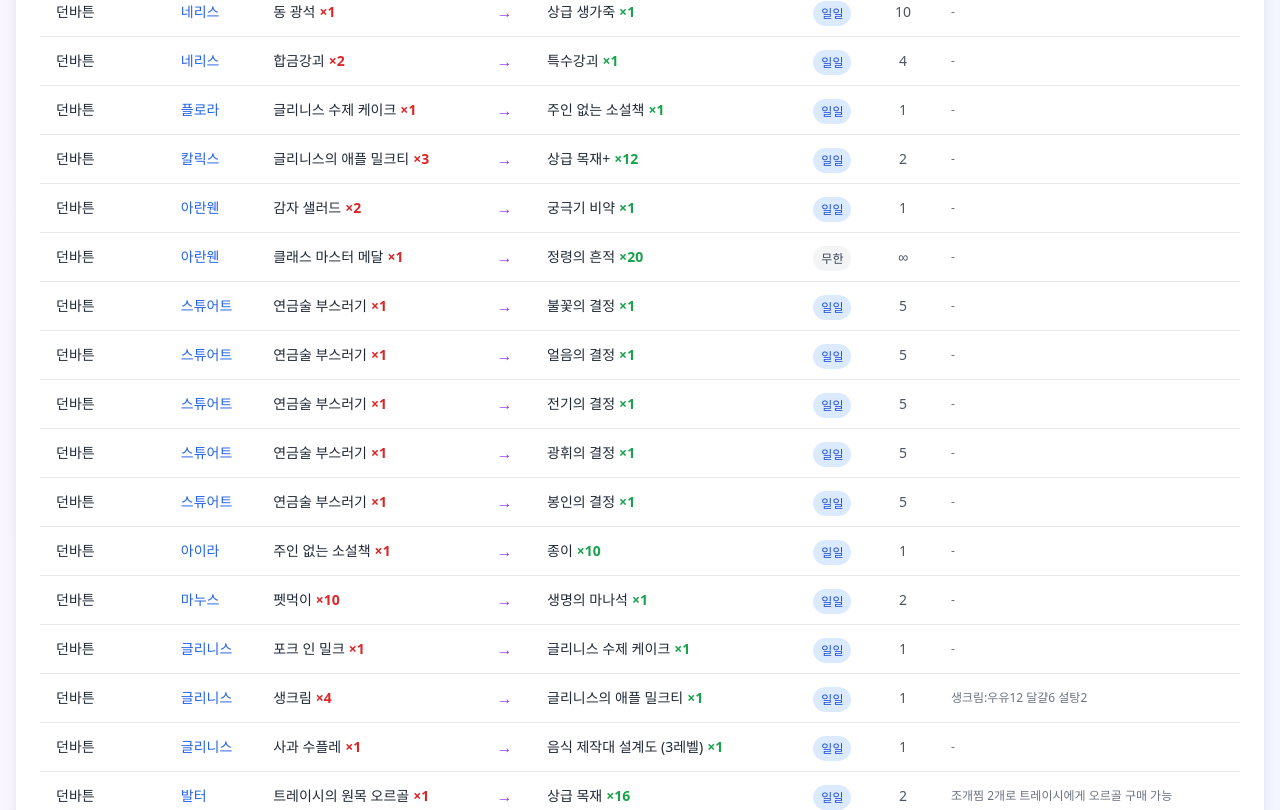
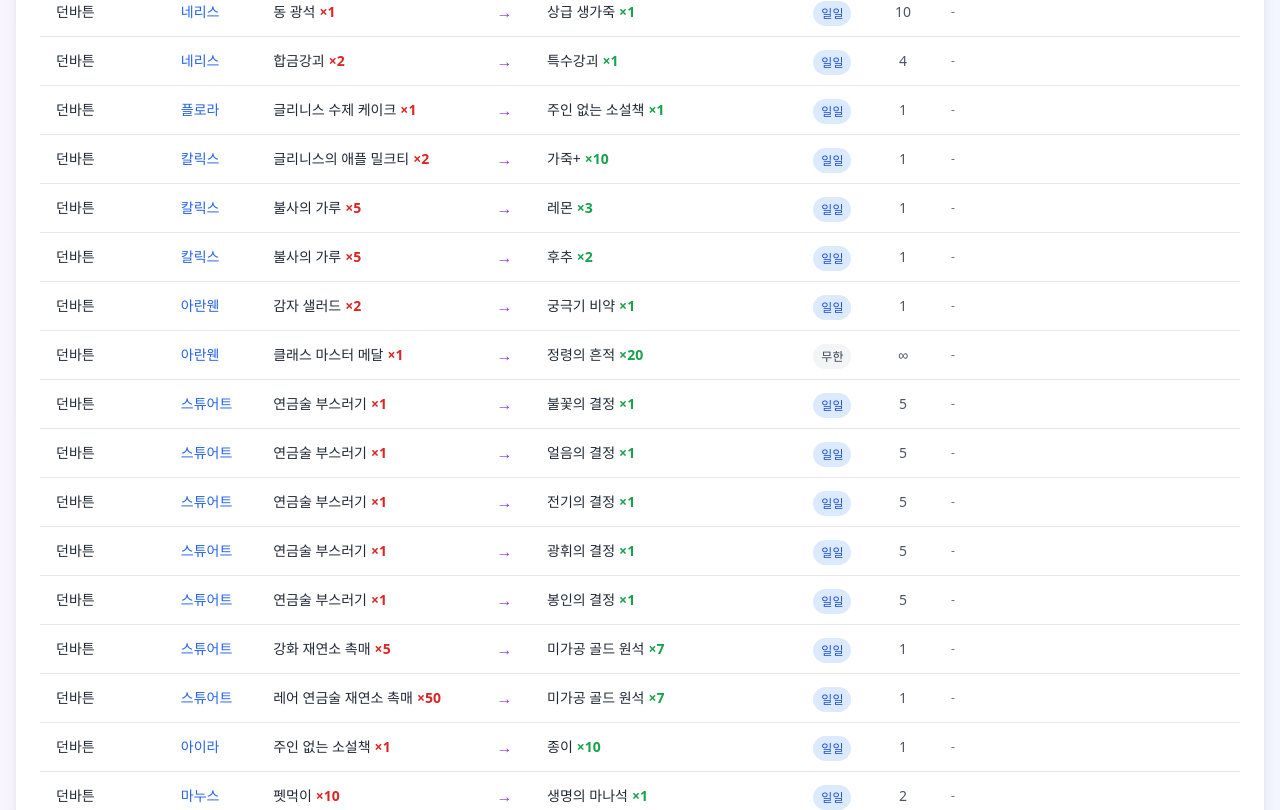
Before and after one commit to prorice/mobinogi-helper, a React (Vite) app: page /mobinogi-helper/exchange in a window 1280 px wide. Shown: the part 1570-2380 px from the top of the page. Built offline with nearby package versions, Linux system fonts and the light colour scheme.

Commit message:
던바튼 npc 정보 수정

```diff
--- a/src/data/exchangeData.ts
+++ b/src/data/exchangeData.ts
@@ -261,11 +261,31 @@
     region: '던바튼',
     npc: '칼릭스',
     need: '글리니스의 애플 밀크티',
-    needQty: 3,
-    get: '상급 목재+',
-    getQty: 12,
+    needQty: 2,
+    get: '가죽+',
+    getQty: 10,
     limit: '일일',
-    maxCount: 2,
+    maxCount: 1,
+  },
+  {
+    region: '던바튼',
+    npc: '칼릭스',
+    need: '불사의 가루',
+    needQty: 5,
+    get: '레몬',
+    getQty: 3,
+    limit: '일일',
+    maxCount: 1,
+  },
+  {
+    region: '던바튼',
+    npc: '칼릭스',
+    need: '불사의 가루',
+    needQty: 5,
+    get: '후추',
+    getQty: 2,
+    limit: '일일',
+    maxCount: 1,
   },
   {
     region: '던바튼',
@@ -339,6 +359,26 @@
   },
   {
     region: '던바튼',
+    npc: '스튜어트',
+    need: '강화 재연소 촉매',
+    needQty: 5,
+    get: '미가공 골드 원석',
+    getQty: 7,
+    limit: '일일',
+    maxCount: 1,
+  },
+  {
+    region: '던바튼',
+    npc: '스튜어트',
+    need: '레어 연금술 재연소 촉매',
+    needQty: 50,
+    get: '미가공 골드 원석',
+    getQty: 7,
+    limit: '일일',
+    maxCount: 1,
+  },
+  {
+    region: '던바튼',
     npc: '아이라',
     need: '주인 없는 소설책',
     needQty: 1,
@@ -393,8 +433,8 @@
     npc: '발터',
     need: '트레이시의 원목 오르골',
     needQty: 1,
-    get: '상급 목재',
-    getQty: 16,
+    get: '가죽',
+    getQty: 6,
     limit: '일일',
     maxCount: 2,
     note: '조개찜 2개로 트레이시에게 오르골 구매 가능',
@@ -478,6 +518,26 @@
     getQty: 1,
     limit: '일일',
     maxCount: 1,
+  },
+  {
+    region: '던바튼',
+    npc: '시몬',
+    need: '완벽한 붕대',
+    needQty: 100,
+    get: '옷감+',
+    getQty: 10,
+    limit: '일일',
+    maxCount: 1,
+  },
+  {
+    region: '던바튼',
+    npc: '시몬',
+    need: '꿈을 비추는 거울 조각',
+    needQty: 1,
+    get: '황금 주괴 더미',
+    getQty: 2,
+    limit: '무한',
+    maxCount: 999,
   },
   {
     region: '던바튼',
--- a/src/layout/main.tsx
+++ b/src/layout/main.tsx
@@ -28,7 +28,7 @@
         <div className="max-w-7xl mx-auto px-4">
           <div className="flex justify-between items-center py-4">
             <Link to="/" className="flex items-center">
-              <h1 className="text-2xl font-bold text-purple-900">마비노기 모바일</h1>
+              <h1 className="text-2xl font-bold text-purple-900">마비노기 모바일 도우미</h1>
             </Link>
 
             {/* 데스크톱 메뉴 */}
```
